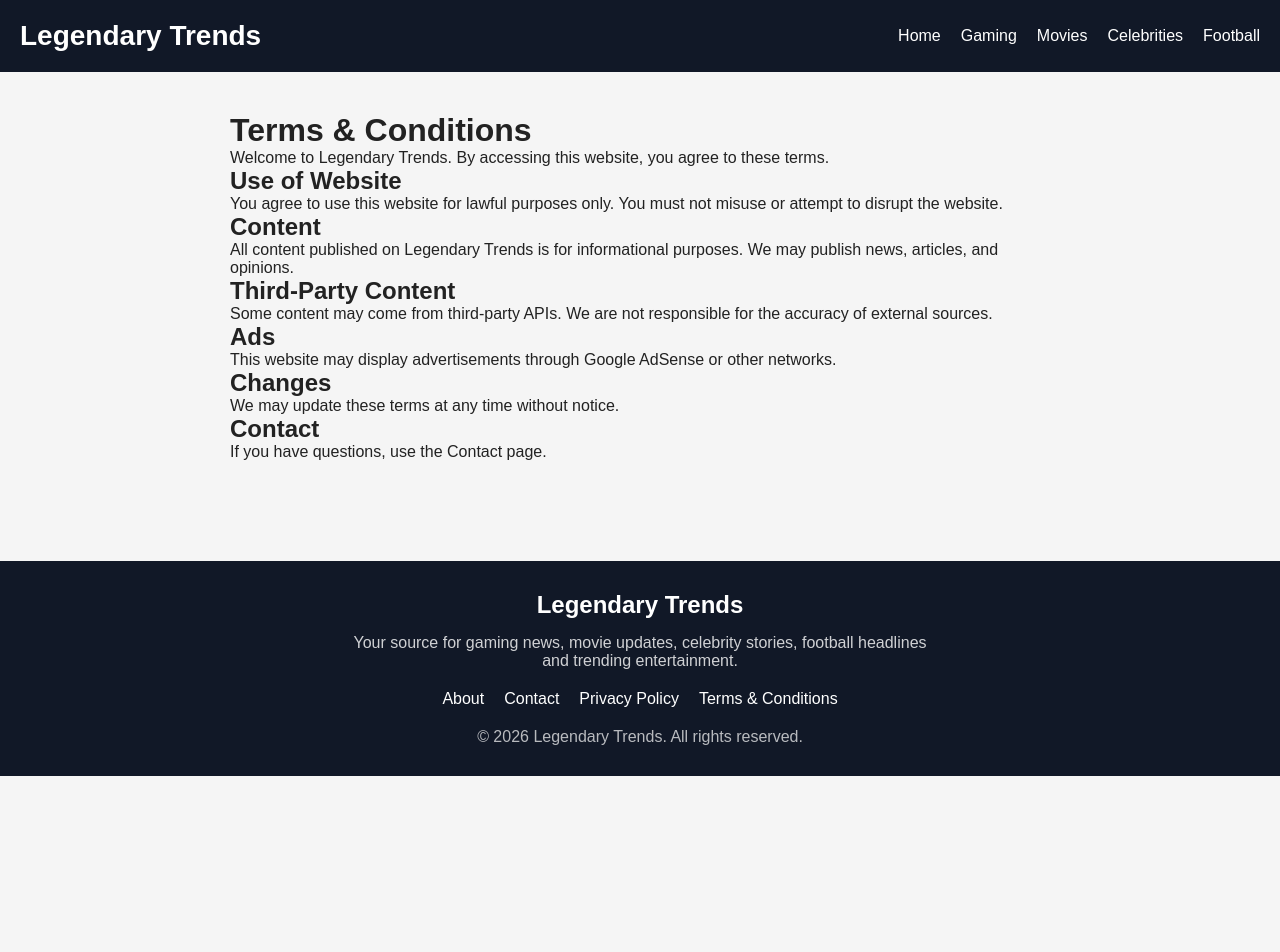
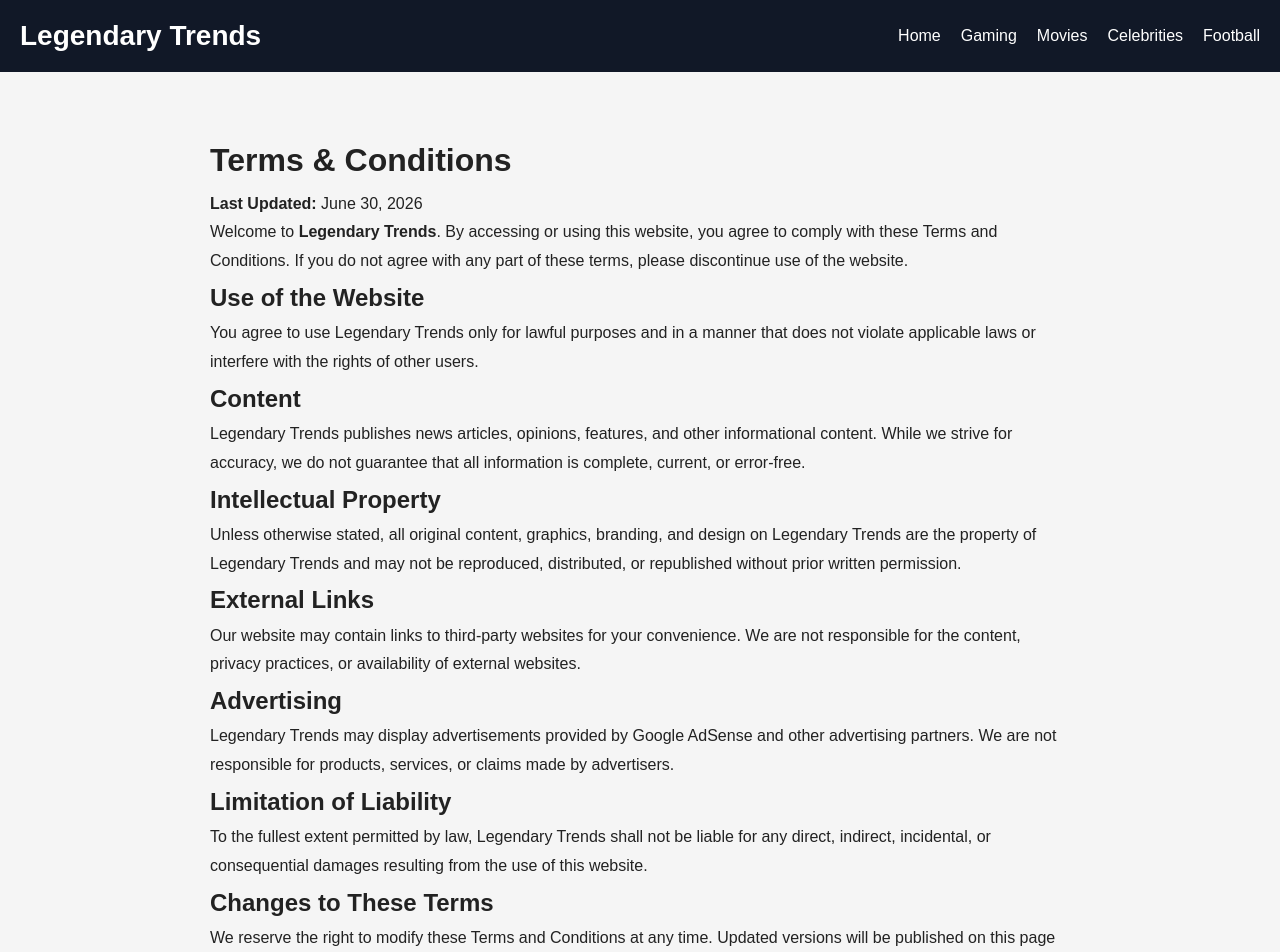
Before and after one commit to legendcruiz/legendary-trends, a React (Vite) app: page /terms in a window 1280 px wide. Shown: the top 952 px of the page. Before the commit the page ends 800 px from the top, so only its background shows below. Built offline with nearby package versions, Linux system fonts and the light colour scheme.

Commit message:
Improve website layout, sidebar, policies and contact page

```diff
--- a/src/pages/Contact.jsx
+++ b/src/pages/Contact.jsx
@@ -1,16 +1,73 @@
-function Contact() {
+import React from "react";
+
+export default function Contact() {
   return (
-    <div className="container">
+    <div
+      style={{
+        maxWidth: "900px",
+        margin: "40px auto",
+        padding: "20px",
+        lineHeight: "1.8",
+      }}
+    >
       <h1>Contact Us</h1>
 
-      <p>Email: contact@legendarytrends.com</p>
+      <p>
+        Thank you for visiting <strong>Legendary Trends</strong>. We value your
+        feedback, questions, and suggestions. Whether you're reporting an issue,
+        sharing feedback, discussing business opportunities, or making general
+        inquiries, we'd be happy to hear from you.
+      </p>
+
+      <h2>Email</h2>
 
       <p>
-        For business inquiries, partnerships, or advertising opportunities,
-        please contact us.
+        <strong>Email:</strong>{" "}
+        <a href="mailto:legendcruiz18@gmail.com">
+          legendcruiz18@gmail.com
+        </a>
+      </p>
+
+      <h2>Business & Advertising</h2>
+
+      <p>
+        For advertising opportunities, sponsorships, partnerships, press
+        inquiries, or other business-related matters, please contact us via the
+        email address above.
+      </p>
+
+      <h2>Report an Issue</h2>
+
+      <p>
+        If you discover an error in one of our articles, experience a technical
+        problem, or have concerns about any content published on Legendary
+        Trends, please let us know. We appreciate your help in keeping our
+        website accurate and reliable.
+      </p>
+
+      <h2>Response Time</h2>
+
+      <p>
+        We aim to respond to all genuine inquiries within 2–5 business days.
+        Response times may vary during holidays or periods of high demand.
+      </p>
+
+      <h2>About Legendary Trends</h2>
+
+      <p>
+        Legendary Trends is an independent digital publication dedicated to
+        delivering timely news, features, and updates across gaming, football,
+        entertainment, celebrities, movies, technology, and other trending
+        topics from around the world.
+      </p>
+
+      <hr style={{ margin: "40px 0" }} />
+
+      <p style={{ fontSize: "14px", color: "#666" }}>
+        Thank you for choosing Legendary Trends. We appreciate your support and
+        look forward to serving readers with informative, engaging, and reliable
+        content.
       </p>
     </div>
   );
 }
-
-export default Contact;
--- a/src/pages/Privacy.jsx
+++ b/src/pages/Privacy.jsx
@@ -2,46 +2,118 @@
 
 export default function Privacy() {
   return (
-    <div style={{ padding: "40px", maxWidth: "900px", margin: "auto" }}>
+    <div
+      style={{
+        maxWidth: "900px",
+        margin: "40px auto",
+        padding: "20px",
+        lineHeight: "1.8",
+      }}
+    >
       <h1>Privacy Policy</h1>
 
       <p>
-        At Legendary Trends, we respect your privacy and are committed to protecting any information you may provide while using our website.
+        <strong>Last Updated:</strong> June 30, 2026
+      </p>
+
+      <p>
+        Welcome to <strong>Legendary Trends</strong>. Your privacy is important
+        to us. This Privacy Policy explains what information we collect, how we
+        use it, and the choices available to you when using our website.
       </p>
 
       <h2>Information We Collect</h2>
+
       <p>
-        We may collect non-personal information such as browser type, device information, and pages visited to improve user experience.
+        We do not require visitors to create an account or register before
+        accessing our content.
       </p>
 
-      <h2>How We Use Information</h2>
+      <p>We may automatically collect limited technical information such as:</p>
+
+      <ul>
+        <li>Browser type and version</li>
+        <li>Device type</li>
+        <li>Operating system</li>
+        <li>IP address</li>
+        <li>Pages visited</li>
+        <li>Date and time of visits</li>
+        <li>Referring website</li>
+      </ul>
+
+      <h2>How We Use Your Information</h2>
+
+      <p>Information may be used to:</p>
+
+      <ul>
+        <li>Improve website performance.</li>
+        <li>Understand visitor interests.</li>
+        <li>Maintain website security.</li>
+        <li>Develop and improve our content.</li>
+      </ul>
+
+      <h2>Cookies</h2>
+
       <p>
-        We use collected data to improve website performance, content quality, and user experience.
+        Legendary Trends may use cookies and similar technologies to improve
+        user experience, remember preferences, and analyze website traffic. You
+        may disable cookies through your browser settings, although some website
+        features may not function properly.
       </p>
 
-      <h2>Cookies</h2>
+      <h2>Advertising</h2>
+
       <p>
-        This website may use cookies to enhance browsing experience. You can disable cookies in your browser settings.
+        We may display advertisements through Google AdSense and other trusted
+        advertising partners.
+      </p>
+
+      <p>
+        Google and its partners may use cookies to serve personalized ads based
+        on previous visits to this website or other websites.
+      </p>
+
+      <p>
+        Users may opt out of personalized advertising by visiting Google's Ads
+        Settings.
       </p>
 
       <h2>Third-Party Services</h2>
+
       <p>
-        We may use third-party services such as analytics tools and news APIs which may collect limited data as per their policies.
+        We may use trusted third-party services such as website hosting,
+        analytics providers, security services, and advertising networks. These
+        providers may process limited information necessary to perform their
+        services.
       </p>
 
-      <h2>Google AdSense</h2>
+      <h2>Data Security</h2>
+
       <p>
-        We may use Google AdSense to display ads. Google may use cookies to serve personalized ads based on your visits to this and other websites.
+        We implement reasonable technical and organizational measures to protect
+        our website and visitor information. However, no method of electronic
+        transmission or storage is completely secure.
       </p>
 
-      <h2>Security</h2>
+      <h2>Children's Privacy</h2>
+
       <p>
-        We take reasonable measures to protect your data, but no method of transmission over the internet is 100% secure.
+        Legendary Trends is not intended for children under the age of 13. We
+        do not knowingly collect personal information from children.
+      </p>
+
+      <h2>Changes to This Privacy Policy</h2>
+
+      <p>
+        We may update this Privacy Policy periodically. Any revisions will be
+        posted on this page with an updated revision date.
       </p>
 
       <h2>Contact Us</h2>
+
       <p>
-        If you have any questions about this Privacy Policy, contact us via the Contact page.
+        If you have questions regarding this Privacy Policy, please contact us
+        through the Contact page available on this website.
       </p>
     </div>
   );
--- a/src/pages/Terms.jsx
+++ b/src/pages/Terms.jsx
@@ -2,41 +2,96 @@
 
 export default function Terms() {
   return (
-    <div style={{ padding: "40px", maxWidth: "900px", margin: "auto" }}>
+    <div
+      style={{
+        maxWidth: "900px",
+        margin: "40px auto",
+        padding: "20px",
+        lineHeight: "1.8",
+      }}
+    >
       <h1>Terms & Conditions</h1>
 
       <p>
-        Welcome to Legendary Trends. By accessing this website, you agree to these terms.
+        <strong>Last Updated:</strong> June 30, 2026
       </p>
 
-      <h2>Use of Website</h2>
       <p>
-        You agree to use this website for lawful purposes only. You must not misuse or attempt to disrupt the website.
+        Welcome to <strong>Legendary Trends</strong>. By accessing or using this
+        website, you agree to comply with these Terms and Conditions. If you do
+        not agree with any part of these terms, please discontinue use of the
+        website.
+      </p>
+
+      <h2>Use of the Website</h2>
+
+      <p>
+        You agree to use Legendary Trends only for lawful purposes and in a
+        manner that does not violate applicable laws or interfere with the
+        rights of other users.
       </p>
 
       <h2>Content</h2>
+
       <p>
-        All content published on Legendary Trends is for informational purposes. We may publish news, articles, and opinions.
+        Legendary Trends publishes news articles, opinions, features, and other
+        informational content. While we strive for accuracy, we do not guarantee
+        that all information is complete, current, or error-free.
       </p>
 
-      <h2>Third-Party Content</h2>
+      <h2>Intellectual Property</h2>
+
       <p>
-        Some content may come from third-party APIs. We are not responsible for the accuracy of external sources.
+        Unless otherwise stated, all original content, graphics, branding, and
+        design on Legendary Trends are the property of Legendary Trends and may
+        not be reproduced, distributed, or republished without prior written
+        permission.
       </p>
 
-      <h2>Ads</h2>
+      <h2>External Links</h2>
+
       <p>
-        This website may display advertisements through Google AdSense or other networks.
+        Our website may contain links to third-party websites for your
+        convenience. We are not responsible for the content, privacy practices,
+        or availability of external websites.
       </p>
 
-      <h2>Changes</h2>
+      <h2>Advertising</h2>
+
       <p>
-        We may update these terms at any time without notice.
+        Legendary Trends may display advertisements provided by Google AdSense
+        and other advertising partners. We are not responsible for products,
+        services, or claims made by advertisers.
+      </p>
+
+      <h2>Limitation of Liability</h2>
+
+      <p>
+        To the fullest extent permitted by law, Legendary Trends shall not be
+        liable for any direct, indirect, incidental, or consequential damages
+        resulting from the use of this website.
+      </p>
+
+      <h2>Changes to These Terms</h2>
+
+      <p>
+        We reserve the right to modify these Terms and Conditions at any time.
+        Updated versions will be published on this page with a revised date.
+      </p>
+
+      <h2>Governing Law</h2>
+
+      <p>
+        These Terms and Conditions shall be governed by the applicable laws of
+        the jurisdiction in which Legendary Trends operates, without regard to
+        conflict of law principles.
       </p>
 
       <h2>Contact</h2>
+
       <p>
-        If you have questions, use the Contact page.
+        For questions regarding these Terms and Conditions, please contact us
+        through the Contact page on this website.
       </p>
     </div>
   );
```
Also changed, not shown: src/components/Sidebar.jsx (+111 -7 lines).
